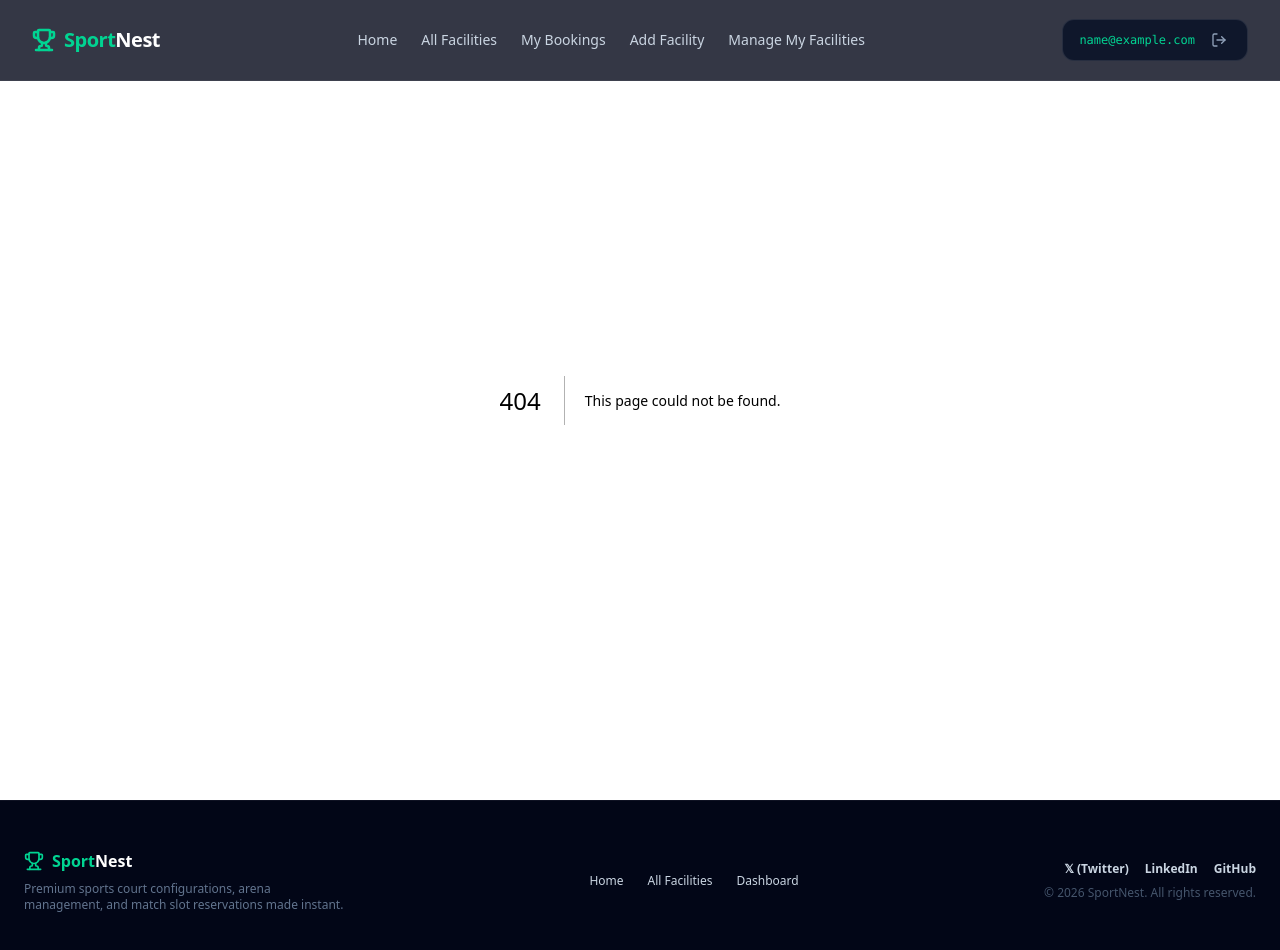
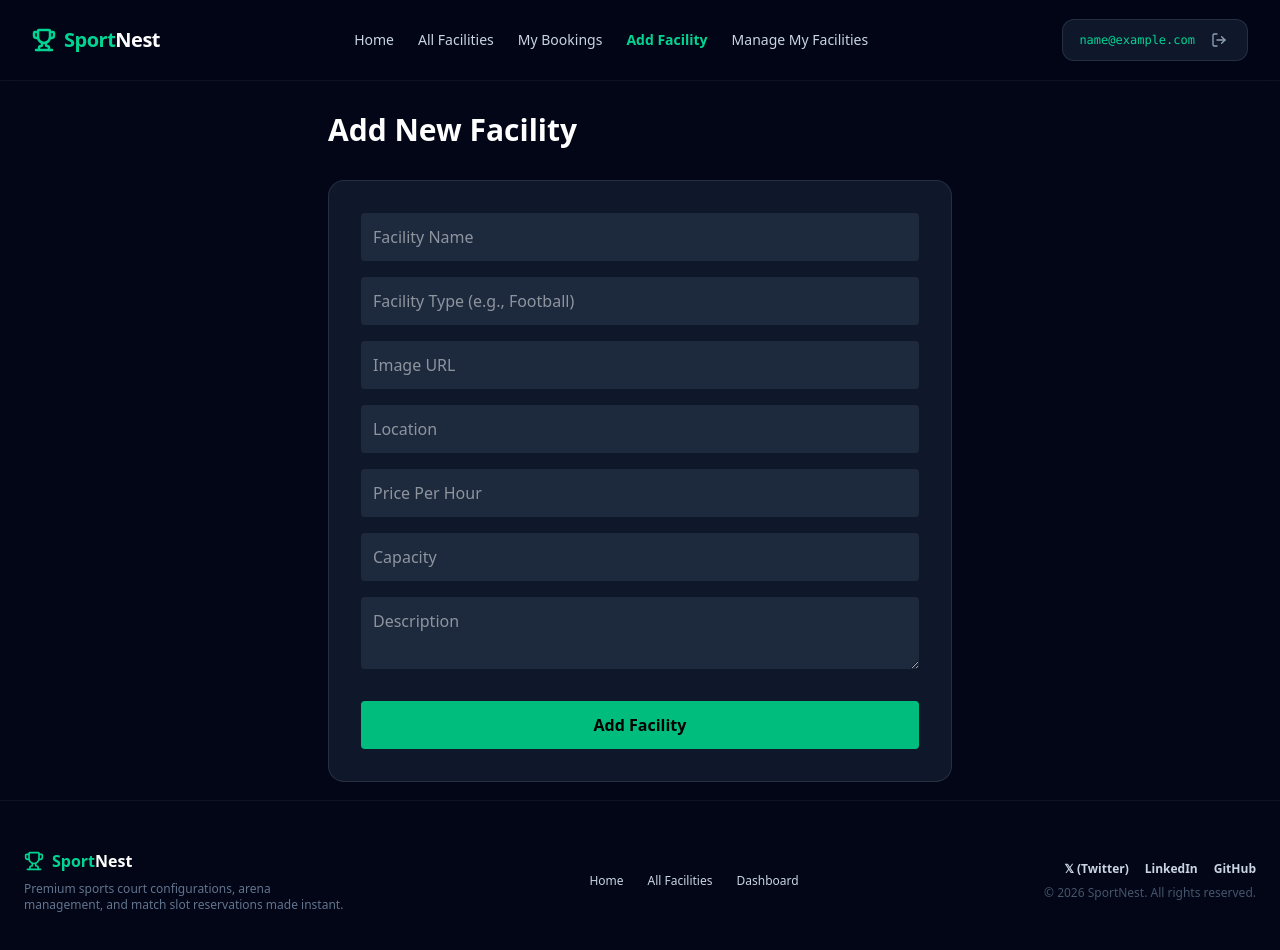
Before and after one commit to sadiarahmansmrity0/sportnest-frontend, a Next.js app: page /add-facility in a window 1280 px wide. Before the commit this address had no page. Shown: the top 950 px of the page. Built offline with nearby package versions, Linux system fonts and the light colour scheme; sample sign-in values are in the browser's storage.

Commit message:
added add-facility page

```diff
--- /dev/null
+++ b/src/app/add-facility/page.jsx
@@ -0,0 +1,64 @@
+"use client";
+import { useState } from "react";
+import PrivateRoute from "@/components/PrivateRoute";
+
+function AddFacilityForm() {
+  const [formData, setFormData] = useState({
+    name: "",
+    type: "",
+    image: "",
+    location: "",
+    price: "",
+    capacity: "",
+    description: "",
+  });
+
+  const handleSubmit = async (e) => {
+    e.preventDefault();
+    const ownerEmail = localStorage.getItem("userEmail");
+
+    // Create the object matching your database schema
+    const newFacility = {
+      ...formData,
+      ownerEmail,
+      booking_count: 0 // Initialize to 0 as per requirements
+    };
+
+    const res = await fetch("http://localhost:5000/api/facilities", {
+      method: "POST",
+      headers: { "Content-Type": "application/json" },
+      body: JSON.stringify(newFacility),
+    });
+
+    const data = await res.json();
+    if (data.success) {
+      alert("Facility added successfully!");
+      // Reset form
+    } else {
+      alert("Error adding facility");
+    }
+  };
+
+  return (
+    <div className="min-h-screen bg-[#020617] text-white pt-28 px-6 max-w-2xl mx-auto">
+      <h1 className="text-3xl font-black mb-8">Add New Facility</h1>
+      <form onSubmit={handleSubmit} className="grid gap-4 bg-slate-900 p-8 rounded-2xl border border-white/10">
+        <input placeholder="Facility Name" className="p-3 bg-slate-800 rounded" onChange={(e) => setFormData({...formData, name: e.target.value})} required />
+        <input placeholder="Facility Type (e.g., Football)" className="p-3 bg-slate-800 rounded" onChange={(e) => setFormData({...formData, type: e.target.value})} required />
+        <input placeholder="Image URL" className="p-3 bg-slate-800 rounded" onChange={(e) => setFormData({...formData, image: e.target.value})} required />
+        <input placeholder="Location" className="p-3 bg-slate-800 rounded" onChange={(e) => setFormData({...formData, location: e.target.value})} required />
+        <input type="number" placeholder="Price Per Hour" className="p-3 bg-slate-800 rounded" onChange={(e) => setFormData({...formData, price: e.target.value})} required />
+        <input type="number" placeholder="Capacity" className="p-3 bg-slate-800 rounded" onChange={(e) => setFormData({...formData, capacity: e.target.value})} required />
+        <textarea placeholder="Description" className="p-3 bg-slate-800 rounded" onChange={(e) => setFormData({...formData, description: e.target.value})} required />
+
+        <button type="submit" className="bg-emerald-500 text-black font-bold p-3 rounded mt-4">
+          Add Facility
+        </button>
+      </form>
+    </div>
+  );
+}
+
+export default function Page() {
+  return <PrivateRoute><AddFacilityForm /></PrivateRoute>;
+}
--- a/src/app/dashboard/page.jsx
+++ b/src/app/dashboard/page.jsx
@@ -1,8 +1,18 @@
 "use client";
+import PrivateRoute from "@/components/PrivateRoute";
 import { useState, useEffect } from "react";
-import Link from "next/link";
 
-export default function UserDashboardPage() {
+// 1. The Main Page (Route)
+export default function DashboardPage() {
+  return (
+    <PrivateRoute>
+      <DashboardContent />
+    </PrivateRoute>
+  );
+}
+
+// 2. The Content
+function DashboardContent() {
   const [bookings, setBookings] = useState([]);
   const [loading, setLoading] = useState(true);
   const userEmail = typeof window !== "undefined" ? localStorage.getItem("userEmail") : "";
@@ -32,6 +42,20 @@ export default function UserDashboardPage() {
     fetchBookings();
   }, [userEmail]);
 
+  const handleDelete = async (id) => {
+    try {
+      const res = await fetch(`http://localhost:5000/api/bookings/${id}`, {
+        method: 'DELETE',
+      });
+      const result = await res.json();
+      if (result.success) {
+        setBookings(bookings.filter(booking => booking._id !== id));
+      }
+    } catch (err) {
+      console.error("Delete error:", err);
+    }
+  };
+
   return (
     <div className="min-h-screen bg-[#020617] text-white pt-28 px-6">
       <h1 className="text-3xl font-black mb-8">Player Dashboard</h1>
@@ -42,12 +66,18 @@ export default function UserDashboardPage() {
         <div className="text-slate-400">No bookings found for this account.</div>
       ) : (
         <div className="grid gap-4">
-          {/* This .map() is now protected by the checks above */}
           {bookings.map((b) => (
-            <div key={b._id} className="bg-slate-900 p-6 rounded-2xl border border-white/10">
+            <div key={b._id} className="bg-slate-900 p-6 rounded-2xl border border-white/10 mb-4">
               <h3 className="font-bold text-lg">{b.facilityTitle || "Arena"}</h3>
               <p className="text-slate-400">{b.date} | {b.slot}</p>
               <span className="text-emerald-500 text-xs font-bold uppercase">{b.status}</span>
+
+              <button
+                onClick={() => handleDelete(b._id)}
+                className="bg-red-500 text-white px-4 py-2 mt-4 rounded-lg block"
+              >
+                Cancel Booking
+              </button>
             </div>
           ))}
         </div>
--- a/src/components/Navbar.js
+++ b/src/components/Navbar.js
@@ -58,7 +58,7 @@ export default function Navbar() {
                 <Link href="/dashboard" className={`hover:text-emerald-400 transition-colors ${pathname === "/dashboard" ? "text-emerald-400 font-bold" : "text-slate-300"}`}>
                   My Bookings
                 </Link>
-                <Link href="/facilities/add" className={`hover:text-emerald-400 transition-colors ${pathname === "/facilities/add" ? "text-emerald-400 font-bold" : "text-slate-300"}`}>
+                <Link href="/add-facility" className={`hover:text-emerald-400 transition-colors ${pathname === "/add-facility" ? "text-emerald-400 font-bold" : "text-slate-300"}`}>
                   Add Facility
                 </Link>
                 <Link href="/facilities/manage" className={`hover:text-emerald-400 transition-colors ${pathname === "/facilities/manage" ? "text-emerald-400 font-bold" : "text-slate-300"}`}>
--- /dev/null
+++ b/src/components/PrivateRoute.js
@@ -0,0 +1,22 @@
+"use client";
+import { useRouter } from "next/navigation";
+import { useEffect, useState } from "react";
+
+export default function PrivateRoute({ children }) {
+  const [authorized, setAuthorized] = useState(false);
+  const router = useRouter();
+
+  useEffect(() => {
+    const userEmail = localStorage.getItem("userEmail");
+    if (!userEmail) {
+      router.push("/login");
+    } else {
+      setAuthorized(true);
+    }
+  }, [router]);
+
+  // If not authorized, return null (nothing will show while redirecting)
+  if (!authorized) return <div className="text-white pt-28">Loading...</div>;
+
+  return children;
+}
```
Also changed, not shown: src/app/manage-facilities/page.jsx (added).
